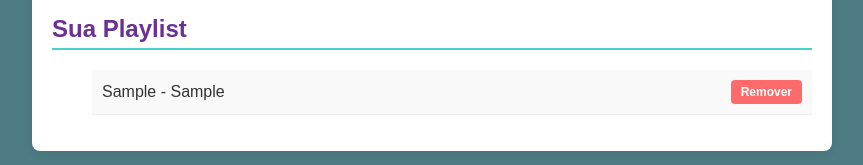
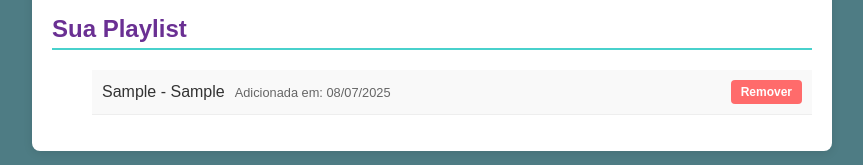
Before and after one commit to saimondemeloribeiro/playListSong, a plain HTML site: page index.html in a window 1280 px wide. Both pictures are taken after typing "Sample", "Sample" into the empty fields and a click on the button "Adicionar à Playlist". Shown: the part 312-477 px from the top of the page, without its empty margins (208-1071 px from the left). Drawn offline with Linux system fonts and the light colour scheme.

Commit message:
versao1.2.0

```diff
--- a/index.html
+++ b/index.html
@@ -92,6 +92,16 @@
         .delete-btn:hover {
             background-color: #ff5252;
         }
+
+        .music-info {
+            flex-grow: 1;
+        }
+
+        .music-date {
+            font-size: 0.8em;
+            color: #666;
+            margin-left: 10px;
+        }
     </style>
 </head>
 <body>
@@ -182,10 +192,15 @@
                 // Pega a playlist atual do localStorage
                 let playlist = getPlaylistFromStorage();
 
-                // Adiciona a nova música ao array
+                // Adiciona a nova música ao array com a data de inclusão
                 playlist.push({
                     name: musicName,
-                    artist: artistName
+                    artist: artistName,
+                    dateAdded: new Date().toLocaleDateString('pt-BR', {
+                        day: '2-digit',
+                        month: '2-digit',
+                        year: 'numeric'
+                    })
                 });
 
                 // Salva a playlist atualizada no localStorage
@@ -208,7 +223,8 @@
 
                 playlist[index] = {
                     name: newName.trim(),
-                    artist: newArtist.trim()
+                    artist: newArtist.trim(),
+                    dateAdded: music.dateAdded // Mantém a mesma data de inclusão
                 };
 
                 savePlaylistToStorage(playlist);
@@ -241,9 +257,22 @@
                     const listItem = document.createElement('li');
                     listItem.className = 'music-item';
 
+                    // Cria um container para as informações da música
+                    const musicInfo = document.createElement('div');
+                    musicInfo.className = 'music-info';
+
                     // Cria o texto com o nome da música e artista
                     const musicText = document.createElement('span');
                     musicText.textContent = `${music.name} - ${music.artist}`;
+
+                    // Cria a data de inclusão
+                    const musicDate = document.createElement('span');
+                    musicDate.className = 'music-date';
+                    musicDate.textContent = `Adicionada em: ${music.dateAdded}`;
+
+                    // Adiciona os elementos ao container de informações
+                    musicInfo.appendChild(musicText);
+                    musicInfo.appendChild(musicDate);
 
                     // Cria o botão para remover a música
                     const deleteBtn = document.createElement('button');
@@ -258,7 +287,7 @@
                     });
 
                     // Adiciona os elementos ao item da lista
-                    listItem.appendChild(musicText);
+                    listItem.appendChild(musicInfo);
                     listItem.appendChild(deleteBtn);
 
                     // Adiciona o item à lista
```
